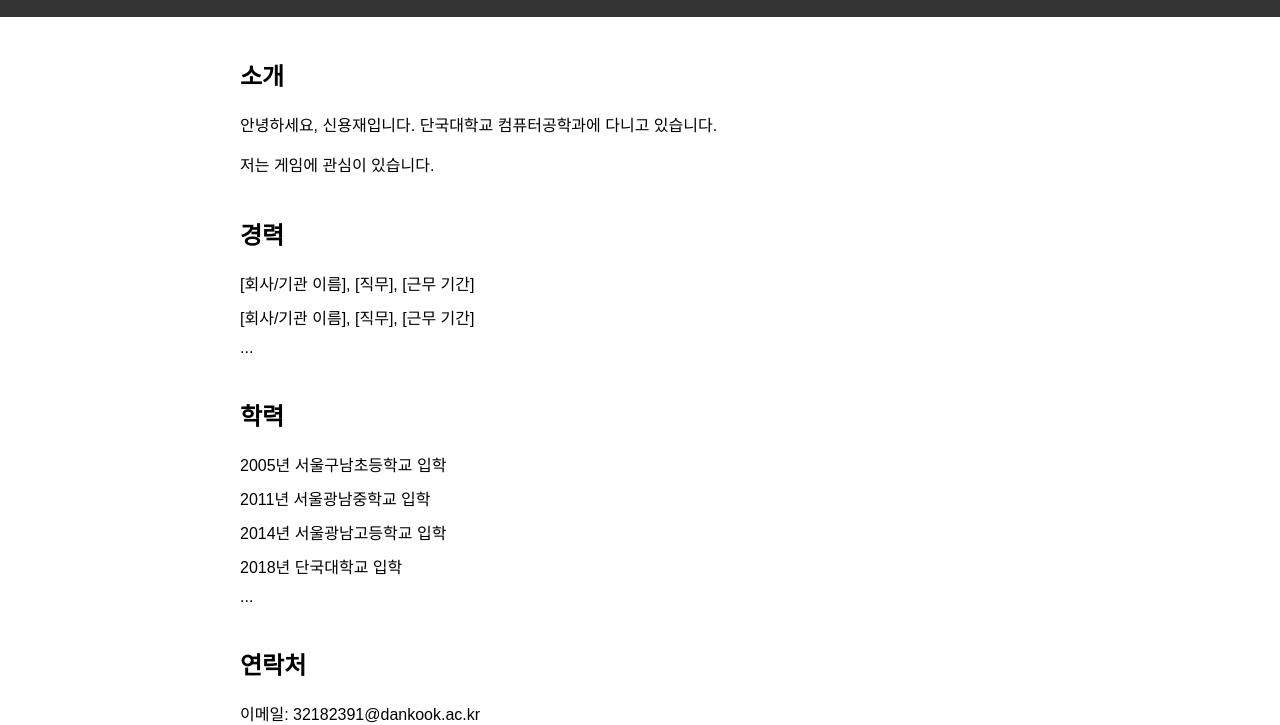
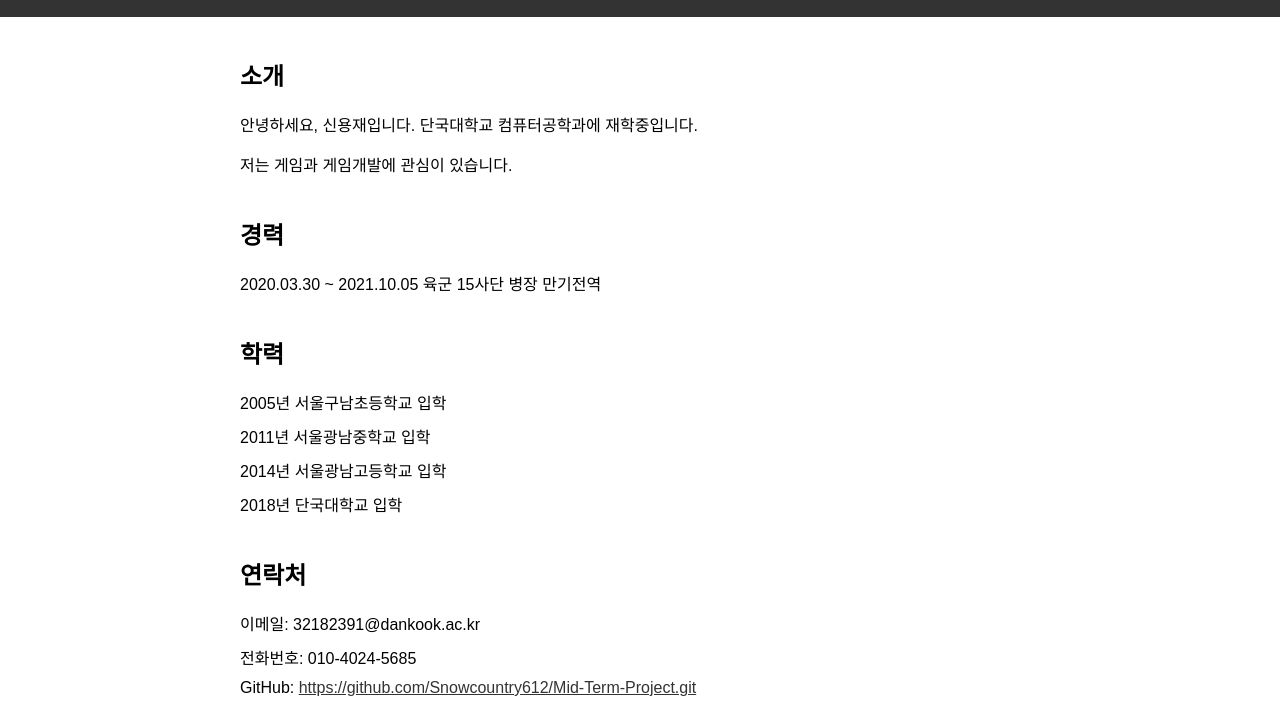
Before and after one commit to Snowcountry612/Mid-Term-Project, a plain HTML site: page title.html in a window 1280 px wide. Shown: the part 75-800 px from the top of the page. Drawn offline with Linux system fonts and the light colour scheme.

Commit message:
Add files via upload

```diff
--- a/title.html
+++ b/title.html
@@ -13,15 +13,13 @@
     <main>
       <section>
         <h2>소개</h2>
-        <p>안녕하세요, 신용재입니다. 단국대학교 컴퓨터공학과에 다니고 있습니다.</p>
-        <p>저는 게임에 관심이 있습니다.</p>
+        <p>안녕하세요, 신용재입니다. 단국대학교 컴퓨터공학과에 재학중입니다.</p>
+        <p>저는 게임과 게임개발에 관심이 있습니다.</p>
       </section>
       <section>
         <h2>경력</h2>
         <ul>
-          <li>[회사/기관 이름], [직무], [근무 기간]</li>
-          <li>[회사/기관 이름], [직무], [근무 기간]</li>
-          <li>...</li>
+          <li>2020.03.30 ~ 2021.10.05 육군 15사단 병장 만기전역</li>
         </ul>
       </section>
       <section>
@@ -31,7 +29,6 @@
           <li>2011년 서울광남중학교 입학</li>
           <li>2014년 서울광남고등학교 입학</li>
           <li>2018년 단국대학교 입학</li>
-          <li>...</li>
         </ul>
       </section>
       <section>
@@ -39,7 +36,6 @@
         <ul>
           <li>이메일: 32182391@dankook.ac.kr</li>
           <li>전화번호: 010-4024-5685</li>
-          <li>블로그: <a href=""></a></li>
           <li>GitHub: <a href="https://github.com/Snowcountry612/Mid-Term-Project.git">https://github.com/Snowcountry612/Mid-Term-Project.git</a></li>
         </ul>
       </section>
```
